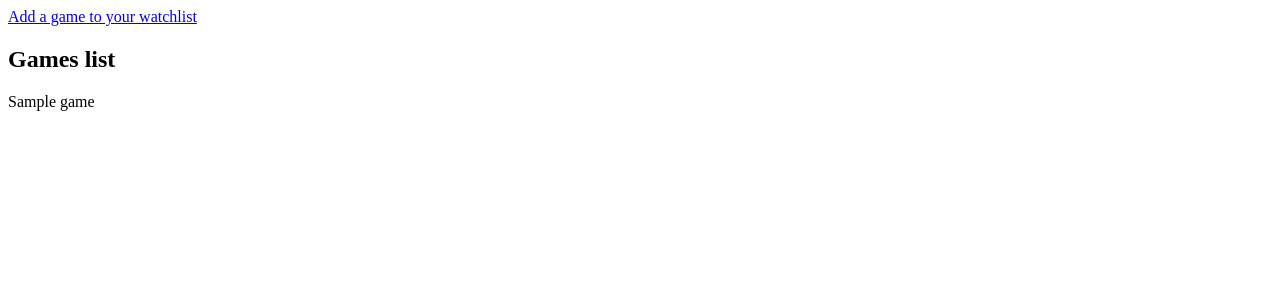
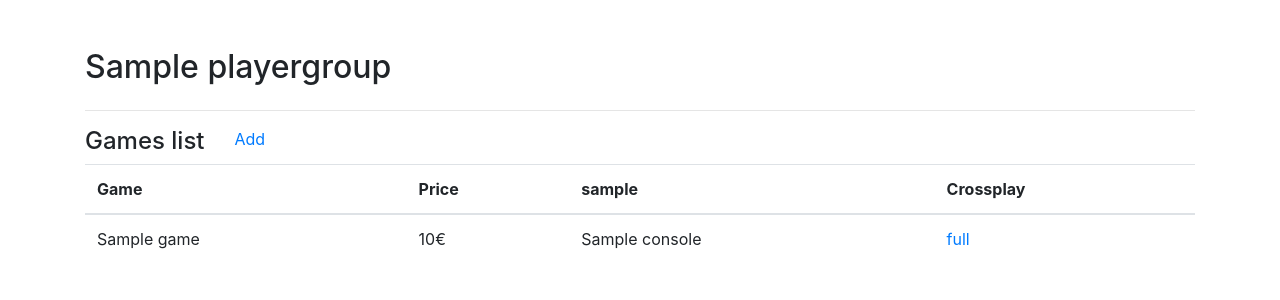
Before and after one commit to lukasburg/aMaze, a Django app: page /group/1 in a window 1280 px wide. Shown: the top 300 px of the page. Run offline with Django 3.2, Linux system fonts and the light colour scheme; a user stored in the database is signed in; tables that the repository leaves empty hold one stand-in row (values such as "Sample post"); some libraries are stand-ins or nearby versions.

Commit message:
Show table

```diff
--- a/aMazeTogether/settings_local.py
+++ b/aMazeTogether/settings_local.py
@@ -119,7 +119,7 @@ USE_TZ = True
 # https://docs.djangoproject.com/en/3.1/howto/static-files/
 
 STATIC_URL = "/static/"
-STATIC_ROOT = "/home/lukas/aMaze/static/"
+STATIC_ROOT = "static/"
 
 LOGIN_URL = "/login/"
 LOGIN_REDIRECT_URL = "/profile/"
--- a/play_together/models.py
+++ b/play_together/models.py
@@ -1,6 +1,7 @@
 from django.db import models
 from django.contrib.auth.models import User
 from django.core.validators import MinValueValidator
+from django.urls import reverse
 
 from django.db.models.signals import post_save
 from django.dispatch import receiver
@@ -48,12 +49,16 @@ class Player(models.Model):
     # https://docs.djangoproject.com/en/3.1/topics/auth/customizing/#extending-the-existing-user-model
     user = models.OneToOneField(User, on_delete=models.CASCADE)
     my_games = models.ManyToManyField(Game, through=OwnedGames)
+    my_consoles = models.ManyToManyField(Console, blank=True)
 
     def is_part_of_group(self, group):
         return self.playergroup_set.filter(id=group.id).exists()
 
     def __str__(self):
         return self.user.username
+
+    def get_absolute_url(self):
+        return reverse('play_together:profile')
 
 
 @receiver(post_save, sender=User)
@@ -70,3 +75,6 @@ class PlayerGroup(models.Model):
 
     def __str__(self):
         return self.name
+
+    def get_absolute_url(self):
+        return reverse('play_together:group_view', args=[self.id])
--- a/play_together/templates/play_together/base.html
+++ b/play_together/templates/play_together/base.html
@@ -9,11 +9,16 @@
   <meta name="generator" content="Jekyll v4.1.1">
   <title>aMaze - {% block title %}{% endblock %}</title>
 
-{#  <link rel="canonical" href="https://getbootstrap.com/docs/4.5/examples/sticky-footer/">#}
-
+  <link rel="stylesheet" href="https://maxcdn.bootstrapcdn.com/bootstrap/4.0.0/css/bootstrap.min.css"
+        integrity="sha384-Gn5384xqQ1aoWXA+058RXPxPg6fy4IWvTNh0E263XmFcJlSAwiGgFAW/dAiS6JXm" crossorigin="anonymous">
 </head>
 <body class="d-flex flex-column h-100">
-  {% block content %}
-  {% endblock %}
+  <div class="container mt-5">
+    {% block content %}
+    {% endblock %}
+  </div>
+  <script src="https://code.jquery.com/jquery-3.2.1.slim.min.js" integrity="sha384-KJ3o2DKtIkvYIK3UENzmM7KCkRr/rE9/Qpg6aAZGJwFDMVNA/GpGFF93hXpG5KkN" crossorigin="anonymous"></script>
+  <script src="https://cdnjs.cloudflare.com/ajax/libs/popper.js/1.12.9/umd/popper.min.js" integrity="sha384-ApNbgh9B+Y1QKtv3Rn7W3mgPxhU9K/ScQsAP7hUibX39j7fakFPskvXusvfa0b4Q" crossorigin="anonymous"></script>
+  <script src="https://maxcdn.bootstrapcdn.com/bootstrap/4.0.0/js/bootstrap.min.js" integrity="sha384-JZR6Spejh4U02d8jOt6vLEHfe/JQGiRRSQQxSfFWpi1MquVdAyjUar5+76PVCmYl" crossorigin="anonymous"></script>
 </body>
 </html>
--- a/play_together/templates/play_together/group_view.html
+++ b/play_together/templates/play_together/group_view.html
@@ -3,12 +3,45 @@
 {% block title %}Profile Page{% endblock %}
 
 {% block content %}
-
-  <a href="{% url 'admin:play_together_player_change' user.id %}">Add a game to your watchlist</a>
-
-  <h2>Games list</h2>
-  {% for game in ordered_games %}
-    {{ game.name }}
-  {% endfor %}
+  <div class="row">
+    <div class="col">
+      <div class="row">
+        <div class="col">
+          <h2>{{ group.name }}</h2>
+        </div>
+      </div>
+    <hr>
+{#    Align baseline#}
+      <div class="row">
+        <h4 class="col-auto">Games list</h4><a class="col-auto" href="{% url 'admin:play_together_playergroup_change' group.id %}">Add</a>
+      </div>
+      <div class="row">
+        <div class="col">
+          <table class="table">
+            <thead>
+            <tr>
+              <th scope="col">Game</th>
+              <th scope="col">Price</th>
+              {% for player in players %}
+                <th scope="col">{{ player.user.username }}</th>
+              {% endfor %}
+              <th scope="col">Crossplay</th>
+            </tr>
+            </thead>
+            <tbody>
+            {% for game, player_owned_list in ordered_games %}
+              <td>{{ game.name }}</td>
+              <td>{{ game.price }}€</td>
+              {% for owned_list in player_owned_list %}
+                <td>{% for console in owned_list %} {{ console.name }} {% endfor %}</td>
+              {% endfor %}
+              <td><a href="{% url 'admin:play_together_game_change' game %}">{{ game.crossplay_support }}</a></td>
+            {% endfor %}
+            </tbody>
+          </table>
+        </div>
+      </div>
+    </div>
+  </div>
 
 {% endblock %}
--- a/play_together/views.py
+++ b/play_together/views.py
@@ -26,7 +26,17 @@ def group_view(request, group_id):
         return redirect(f"/login?next={request.path}")
 
     players = group.players.all()
-    games = group.watched_games.all()
+    games = [
+        (
+            game,
+            [
+                [owned_game.console for owned_game in player.ownedgames_set.filter(game=game)]
+                for player in players
+            ]
+        )
+        for game in group.watched_games.all()
+    ]
+    print(games)
     context = {
         "group": group,
         "players": players,
```
Also changed, not shown: play_together/migrations/0010_player_my_consoles.py (added).
